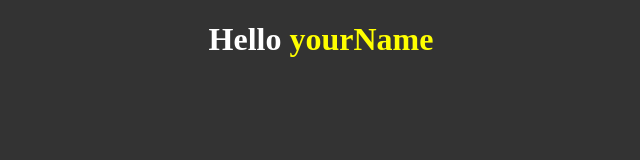
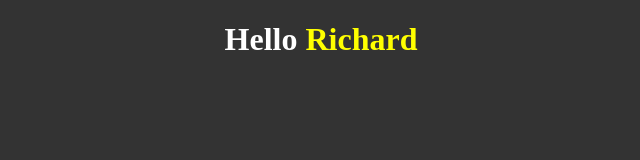
Before and after one commit to richardvoma/git-demo-project-1, a plain HTML site: page index.html in a window 1280 px wide. Shown: the whole page, without its empty margins (319-959 px from the left). Drawn offline with Linux system fonts and the light colour scheme.

Commit message:
added richard in index.html

```diff
--- a/index.html
+++ b/index.html
@@ -9,7 +9,7 @@
 </head>
 <body>
 
-    <h1>Hello <span style="color: yellow;">yourName</span></h1>
+    <h1>Hello <span style="color: yellow;">Richard</span></h1>
 
 </body>
 </html>
```
